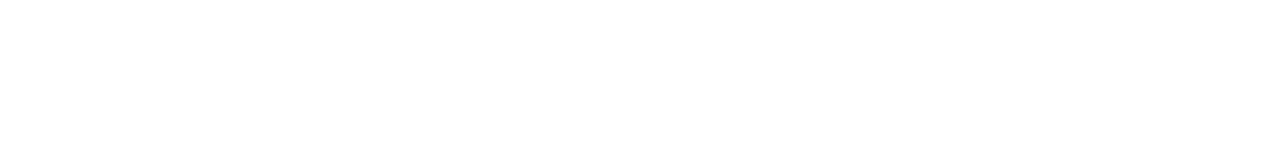
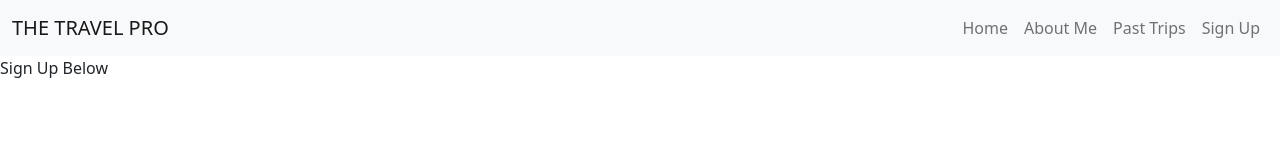
Before and after one commit to adamdavisGU/TravelPros, a plain HTML site: page sign-up.html in a window 1280 px wide. Drawn offline with nearby package versions, Linux system fonts and the light colour scheme.

Commit message:
Updated NavBar

```diff
--- a/sign-up.html
+++ b/sign-up.html
@@ -0,0 +1,51 @@
+<!DOCTYPE html>
+<html lang="en">
+<head>
+    <!--Add Bootstrap CSS-->
+    <link href="https://cdn.jsdelivr.net/npm/bootstrap@5.0.0-beta3/dist/css/bootstrap.min.css" rel="stylesheet" integrity="sha384-eOJMYsd53ii+scO/bJGFsiCZc+5NDVN2yr8+0RDqr0Ql0h+rP48ckxlpbzKgwra6" crossorigin="anonymous">
+
+    <meta charset="UTF-8">
+    <meta http-equiv="X-UA-Compatible" content="IE=edge">
+    <meta name="viewport" content="width=device-width, initial-scale=1.0">
+    <title>The Travel Pro</title>
+</head>
+<body>
+
+ <!--
+      BOOTSTRAP NAV
+      https://getbootstrap.com/docs/5.0/components/navbar/
+    -->
+    <nav class="navbar navbar-expand-lg navbar-light bg-light">
+        <div class="container-fluid">
+          <a class="navbar-brand" href="index.html">THE TRAVEL PRO</a>
+
+          <button class="navbar-toggler" type="button" data-bs-toggle="collapse" data-bs-target="#navbarSupportedContent" aria-controls="navbarSupportedContent" aria-expanded="false" aria-label="Toggle navigation">
+            <span class="navbar-toggler-icon"></span>
+          </button>
+
+          <div class="navbar-collapse collapse show" id="navbarSupportedContent" style>
+            <ul class="navbar-nav ms-auto mb-2 mb-lg-0">
+
+              <li class="nav-item">
+                 <a class="nav-link" href="index.html">Home</a>
+              </li>
+
+              <li class="nav-item">
+                <a class="nav-link" href="About-Me.html">About Me</a>
+              </li>
+
+              <li class="nav-item">
+                <a class="nav-link" href="Past-Trips.html">Past Trips</a>
+              </li>
+
+              <li class="nav-item">
+                <a class="nav-link" href="sign-up.html">Sign Up</a>
+              </li>
+
+            </ul>
+          </div>
+        </div>
+      </nav>
+      Sign Up Below
+</body>
+</html>
```
Also changed, not shown: index.html (+2 -2 lines).
